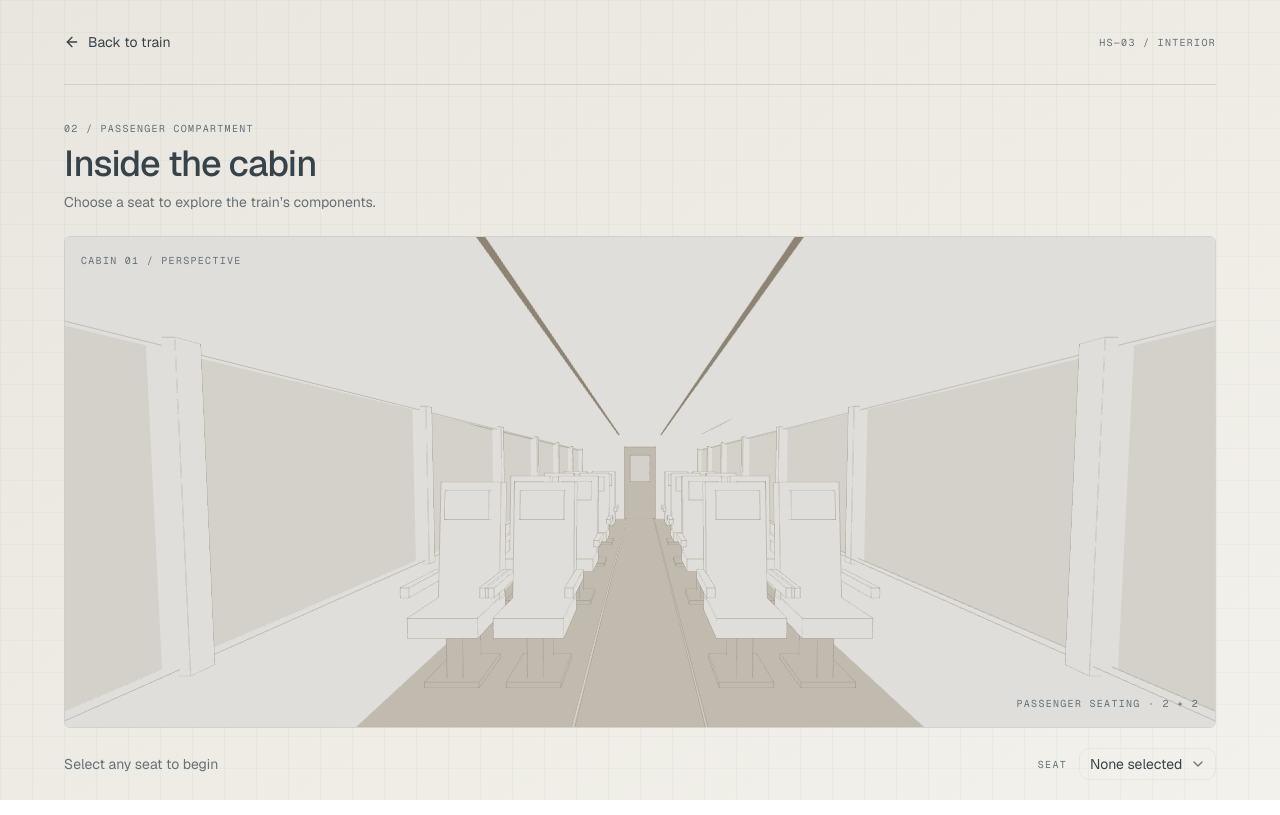
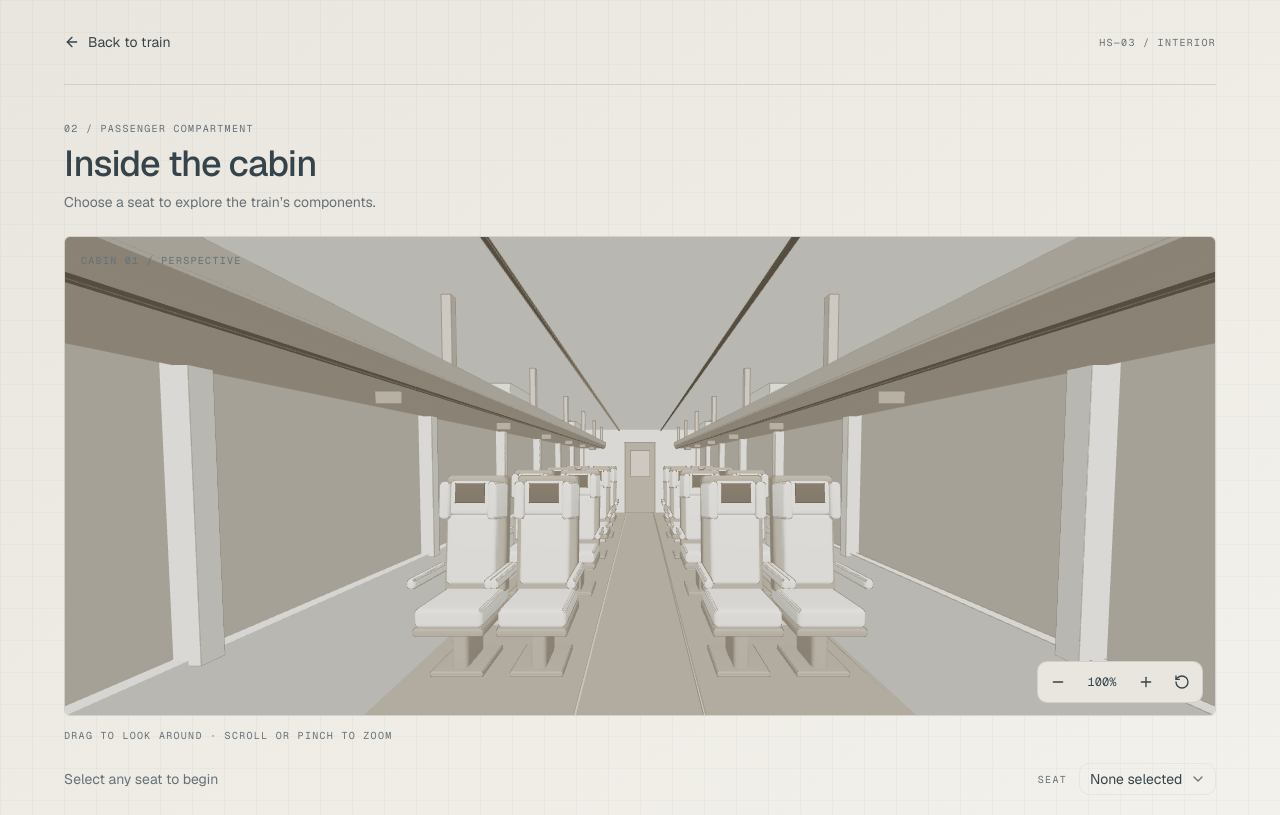
Before and after one commit to gustavbln/hackathon, a Next.js app: page /cabin in a window 1280 px wide. Built offline with nearby package versions, Linux system fonts and the light colour scheme.

Commit message:
feat: add panoramic cabin controls and ICE-inspired details

```diff
--- a/components/train/cabin-canvas.tsx
+++ b/components/train/cabin-canvas.tsx
@@ -1,23 +1,24 @@
 "use client";
 
-import { Canvas, useThree } from "@react-three/fiber";
-import { Edges, PerspectiveCamera, useCursor } from "@react-three/drei";
-import { useState, type ReactNode } from "react";
+import { Canvas } from "@react-three/fiber";
+import { Edges, RoundedBox, useCursor } from "@react-three/drei";
+import { useRef, useState, type ReactNode } from "react";
+import { CabinControls, type CabinView } from "./cabin-controls";
 import { CABIN_SEATS, type CabinSelection } from "./cabin-layout";
 import type { TrainPalette } from "./create-train";
 
 type Point = [number, number, number];
 
-function BlueprintBox({ size, position, palette, color = palette.surface, bright = false }: {
-  size: Point; position: Point; palette: TrainPalette; color?: string; bright?: boolean;
+function BlueprintBox({ size, position, palette, color = palette.surface, bright = false, rounded = false }: {
+  size: Point; position: Point; palette: TrainPalette; color?: string; bright?: boolean; rounded?: boolean;
 }) {
-  return (
-    <mesh position={position}>
-      <boxGeometry args={size} />
-      <meshBasicMaterial color={color} />
-      <Edges color={palette.line} transparent opacity={bright ? 1 : 0.38} raycast={() => null} />
-    </mesh>
-  );
+  const finish = <>
+      <meshStandardMaterial color={color} roughness={0.85} />
+      <Edges color={palette.line} transparent opacity={bright ? 1 : 0.65} raycast={() => null} />
+    </>;
+  return rounded
+    ? <RoundedBox args={size} radius={Math.min(0.035, Math.min(...size) / 3)} smoothness={2} position={position}>{finish}</RoundedBox>
+    : <mesh position={position}><boxGeometry args={size} />{finish}</mesh>;
 }
 
 function Seat({ id, position, palette, selectedSeatId, onSeatSelect }: {
@@ -27,23 +28,34 @@ function Seat({ id, position, palette, selectedSeatId, onSeatSelect }: {
   useCursor(hovered);
   const active = hovered || selectedSeatId === id;
   const color = active ? palette.glass : palette.surface;
-  const box = { palette, color, bright: active };
+  const box = { palette, color, bright: active, rounded: true };
 
   return (
     <group name={`seat-${id}`} position={position}
       onPointerOver={(event) => { event.stopPropagation(); setHovered(true); }}
       onPointerOut={() => setHovered(false)}
-      onClick={(event) => { event.stopPropagation(); onSeatSelect(id); }}>
+      onClick={(event) => { event.stopPropagation(); if (event.delta <= 5) onSeatSelect(id); }}>
       <BlueprintBox {...box} size={[0.49, 0.14, 0.59]} position={[0, 0.51, 0]} />
+      <BlueprintBox {...box} color={palette.mechanical} size={[0.51, 0.06, 0.6]} position={[0, 0.41, 0]} />
       <group rotation={[-0.09, 0, 0]} position={[0, 1.03, -0.25]}>
-        <BlueprintBox {...box} size={[0.49, 0.95, 0.13]} position={[0, 0, 0]} />
-        <BlueprintBox {...box} size={[0.35, 0.23, 0.08]} position={[0, 0.29, 0.1]} />
+        <BlueprintBox {...box} color={palette.mechanical} size={[0.51, 0.98, 0.14]} position={[0, 0, -0.03]} />
+        <BlueprintBox {...box} size={[0.4, 0.57, 0.12]} position={[0, -0.12, 0.07]} />
+        <BlueprintBox {...box} size={[0.35, 0.28, 0.14]} position={[0, 0.3, 0.08]} />
+        <BlueprintBox {...box} color={palette.line} size={[0.24, 0.16, 0.012]} position={[0, 0.34, 0.16]} />
+        {[-1, 1].map((side) => (
+          <group key={side} position={[side * 0.21, 0.28, 0.11]} rotation={[0, side * -0.25, 0]}>
+            <BlueprintBox {...box} size={[0.08, 0.3, 0.19]} position={[0, 0, 0]} />
+          </group>
+        ))}
+        <BlueprintBox {...box} size={[0.36, 0.32, 0.035]} position={[0, -0.15, -0.12]} />
+        <BlueprintBox {...box} color={palette.glass} size={[0.08, 0.025, 0.04]} position={[0, 0.04, -0.15]} />
       </group>
       {[-0.28, 0.28].map((x) => (
         <BlueprintBox key={x} {...box} size={[0.06, 0.07, 0.5]} position={[x, 0.75, 0.01]} />
       ))}
       <BlueprintBox {...box} color={palette.mechanical} size={[0.12, 0.44, 0.34]} position={[0, 0.23, -0.05]} />
       <BlueprintBox {...box} color={palette.mechanical} size={[0.4, 0.04, 0.45]} position={[0, 0.04, -0.05]} />
+      <BlueprintBox {...box} color={palette.glass} size={[0.32, 0.035, 0.12]} position={[0, 0.2, -0.43]} />
     </group>
   );
 }
@@ -56,6 +68,8 @@ function CabinShell({ palette }: { palette: TrainPalette }) {
       <BlueprintBox {...box} color={palette.mechanical} size={[3.8, 0.1, 13]} position={[0, -0.06, -1.5]} />
       <BlueprintBox {...box} size={[3.8, 0.1, 13]} position={[0, 2.65, -1.5]} />
       <BlueprintBox {...box} size={[3.8, 2.7, 0.1]} position={[0, 1.3, -8]} />
+      <BlueprintBox {...box} size={[3.8, 2.7, 0.1]} position={[0, 1.3, 5]} />
+      <BlueprintBox {...box} color={palette.mechanical} size={[0.95, 2.2, 0.04]} position={[0, 1.1, 4.93]} />
       <BlueprintBox {...box} color={palette.mechanical} size={[0.95, 2.2, 0.04]} position={[0, 1.1, -7.93]} />
       <BlueprintBox {...box} color={palette.glass} size={[0.6, 0.8, 0.04]} position={[0, 1.55, -7.89]} />
       {[-1, 1].map((side) => (
@@ -68,19 +82,29 @@ function CabinShell({ palette }: { palette: TrainPalette }) {
           ))}
           <BlueprintBox {...box} color={palette.line} size={[0.025, 0.015, 12.8]} position={[side * 0.65, 2.58, -1.5]} />
           <BlueprintBox {...box} color={palette.glass} size={[0.015, 0.008, 12.8]} position={[side * 0.42, 0, -1.5]} />
+          <BlueprintBox {...box} color={palette.mechanical} size={[0.75, 0.065, 11.8]} position={[side * 1.43, 2.05, -1.5]} />
+          <BlueprintBox {...box} color={palette.glass} size={[0.05, 0.09, 11.8]} position={[side * 1.06, 2.13, -1.5]} />
+          <BlueprintBox {...box} color={palette.line} size={[0.025, 0.012, 11.7]} position={[side * 1.1, 2, -1.5]} />
+          {[-6.7, -4.9, -3.1, -1.3, 0.5, 2.3, 4.1].map((z) => (
+            <group key={z}>
+              <BlueprintBox {...box} color={palette.glass} size={[0.055, 0.5, 0.055]} position={[side * 1.09, 2.33, z]} />
+              <BlueprintBox {...box} color={palette.mechanical} size={[0.14, 0.07, 0.3]} position={[side * 1.35, 1.99, z]} />
+            </group>
+          ))}
+          {[0.6, -3].map((z) => (
+            <group key={z}>
+              <BlueprintBox {...box} size={[0.48, 0.27, 0.64]} position={[side * 1.43, 2.22, z]} />
+              <BlueprintBox {...box} color={palette.glass} size={[0.23, 0.035, 0.08]} position={[side * 1.43, 2.38, z]} />
+            </group>
+          ))}
         </group>
       ))}
     </group>
   );
 }
 
-function CabinCamera() {
-  const { width, height } = useThree((state) => state.size);
-  return <PerspectiveCamera makeDefault position={[0, 1.65, 4.6]} fov={width < height ? 80 : 62} near={0.05} far={40}
-    onUpdate={(camera) => { camera.lookAt(0, 1.25, -5); camera.updateProjectionMatrix(); }} />;
-}
-
-export default function CabinCanvas({ fallback, ...selection }: CabinSelection & { fallback: ReactNode }) {
+export default function CabinCanvas({ fallback, zoom, setZoom, resetView, ...selection }: CabinSelection & CabinView & { fallback: ReactNode }) {
+  const dragged = useRef(false);
   const [palette] = useState<TrainPalette>(() => {
     const style = getComputedStyle(document.documentElement);
     const token = (name: string) => style.getPropertyValue(`--train-${name}`).trim();
@@ -88,12 +112,13 @@ export default function CabinCanvas({ fallback, ...selection }: CabinSelection &
   });
 
   return (
-    <Canvas dpr={[1, 1.5]} frameloop="demand" gl={{ antialias: true, alpha: true, powerPreference: "low-power" }}
-      fallback={fallback} style={{ touchAction: "pan-y" }} aria-label="Inside the blueprint train cabin. Click a seat to select it."
-      onPointerMissed={() => selection.onSeatSelect(null)}>
-      <CabinCamera />
+    <Canvas camera={{ position: [0, 1.65, 4.6], near: 0.05, far: 40 }} dpr={[1, 1.5]} frameloop="demand" gl={{ antialias: true, alpha: true, powerPreference: "low-power" }}
+      fallback={fallback} style={{ touchAction: "none" }} aria-label="Inside the blueprint train cabin. Click a seat to select it.">
+      <CabinControls zoom={zoom} setZoom={setZoom} resetView={resetView} dragged={dragged} />
+      <ambientLight intensity={1.4} />
+      <directionalLight position={[0, 2.5, 3]} intensity={1.6} />
       <CabinShell palette={palette} />
-      {CABIN_SEATS.map((seat) => <Seat key={seat.id} {...seat} {...selection} palette={palette} />)}
+      {CABIN_SEATS.map((seat) => <Seat key={seat.id} {...seat} {...selection} onSeatSelect={(id) => { if (!dragged.current) selection.onSeatSelect(id); }} palette={palette} />)}
     </Canvas>
   );
 }
--- /dev/null
+++ b/components/train/cabin-controls.tsx
@@ -0,0 +1,109 @@
+"use client";
+
+import { useEffect, useRef, type Dispatch, type SetStateAction, type RefObject } from "react";
+import { useThree } from "@react-three/fiber";
+import { MathUtils, PerspectiveCamera } from "three";
+
+export type CabinView = {
+  zoom: number;
+  setZoom: Dispatch<SetStateAction<number>>;
+  resetView: number;
+};
+
+export const clampZoom = (zoom: number) => MathUtils.clamp(zoom, 0.85, 2.2);
+
+export function CabinControls({ zoom, setZoom, resetView, dragged }: CabinView & { dragged: RefObject<boolean> }) {
+  const { camera, gl, invalidate, size, get } = useThree();
+  const angles = useRef({ yaw: 0, pitch: -0.04 });
+
+  useEffect(() => {
+    const perspective = get().camera;
+    if (!(perspective instanceof PerspectiveCamera)) return;
+    perspective.fov = MathUtils.clamp((size.width < size.height ? 80 : 62) / zoom, 28, 90);
+    perspective.updateProjectionMatrix();
+    invalidate();
+  }, [get, size.width, size.height, zoom, invalidate]);
+
+  useEffect(() => {
+    angles.current = { yaw: 0, pitch: -0.04 };
+    camera.rotation.set(-0.04, 0, 0, "YXZ");
+    invalidate();
+  }, [camera, resetView, invalidate]);
+
+  useEffect(() => {
+    const canvas = gl.domElement;
+    const pointers = new Map<number, { x: number; y: number }>();
+    let origin = { x: 0, y: 0 };
+    const distance = () => {
+      const [a, b] = [...pointers.values()];
+      return a && b ? Math.hypot(a.x - b.x, a.y - b.y) : 0;
+    };
+    const rotate = (dx: number, dy: number) => {
+      angles.current.yaw += dx * 0.003;
+      angles.current.pitch = MathUtils.clamp(angles.current.pitch + dy * 0.003, -0.95, 0.95);
+      camera.rotation.set(angles.current.pitch, angles.current.yaw, 0, "YXZ");
+      invalidate();
+    };
+    const down = (event: PointerEvent) => {
+      if (event.button !== 0) return;
+      if (!pointers.size) {
+        dragged.current = false;
+        origin = { x: event.clientX, y: event.clientY };
+      } else dragged.current = true;
+      pointers.set(event.pointerId, { x: event.clientX, y: event.clientY });
+      canvas.setPointerCapture(event.pointerId);
+      canvas.focus({ preventScroll: true });
+    };
+    const move = (event: PointerEvent) => {
+      const previous = pointers.get(event.pointerId);
+      if (!previous) return;
+      const before = distance();
+      pointers.set(event.pointerId, { x: event.clientX, y: event.clientY });
+      if (pointers.size === 2) {
+        const after = distance();
+        if (before > 0 && after > 0) setZoom((value) => clampZoom(value * after / before));
+      } else {
+        if (Math.hypot(event.clientX - origin.x, event.clientY - origin.y) > 5) dragged.current = true;
+        if (dragged.current) rotate(event.clientX - previous.x, event.clientY - previous.y);
+      }
+    };
+    const up = (event: PointerEvent) => {
+      pointers.delete(event.pointerId);
+      if (canvas.hasPointerCapture(event.pointerId)) canvas.releasePointerCapture(event.pointerId);
+    };
+    const cancel = (event: PointerEvent) => { dragged.current = true; up(event); };
+    const wheel = (event: WheelEvent) => {
+      event.preventDefault();
+      const delta = event.deltaY * (event.deltaMode === 1 ? 16 : event.deltaMode === 2 ? size.height : 1);
+      setZoom((value) => clampZoom(value * Math.exp(-MathUtils.clamp(delta, -200, 200) * 0.002)));
+    };
+    const key = (event: KeyboardEvent) => {
+      const steps: Record<string, [number, number]> = { ArrowLeft: [25, 0], ArrowRight: [-25, 0], ArrowUp: [0, 25], ArrowDown: [0, -25] };
+      if (steps[event.key]) { event.preventDefault(); rotate(...steps[event.key]); }
+      if (event.key === "+" || event.key === "=" || event.key === "-") {
+        event.preventDefault();
+        setZoom((value) => clampZoom(value + (event.key === "-" ? -0.15 : 0.15)));
+      }
+    };
+    canvas.setAttribute("tabindex", "0");
+    canvas.setAttribute("aria-label", "Cabin panorama. Drag or use arrow keys to look around. Scroll, pinch, or use plus and minus to zoom.");
+    canvas.addEventListener("pointerdown", down);
+    canvas.addEventListener("pointermove", move);
+    canvas.addEventListener("pointerup", up);
+    canvas.addEventListener("pointercancel", cancel);
+    canvas.addEventListener("lostpointercapture", up);
+    canvas.addEventListener("wheel", wheel, { passive: false });
+    canvas.addEventListener("keydown", key);
+    return () => {
+      canvas.removeEventListener("pointerdown", down);
+      canvas.removeEventListener("pointermove", move);
+      canvas.removeEventListener("pointerup", up);
+      canvas.removeEventListener("pointercancel", cancel);
+      canvas.removeEventListener("lostpointercapture", up);
+      canvas.removeEventListener("wheel", wheel);
+      canvas.removeEventListener("keydown", key);
+    };
+  }, [camera, gl, invalidate, setZoom, dragged, size.height]);
+
+  return null;
+}
--- a/components/train/cabin-scene.tsx
+++ b/components/train/cabin-scene.tsx
@@ -4,6 +4,8 @@ import dynamic from "next/dynamic";
 import { Component, useState, type ReactNode } from "react";
 import { NativeSelect, NativeSelectOption } from "@/components/ui/native-select";
 import { CABIN_SEATS } from "./cabin-layout";
+import { Button } from "@/components/ui/button";
+import { Minus, Plus, RotateCcw } from "lucide-react";
 
 function CabinFallback({ loading = false }: { loading?: boolean }) {
   return (
@@ -28,18 +30,26 @@ class CabinBoundary extends Component<{ children: ReactNode }, { failed: boolean
 
 export function CabinScene() {
   const [selectedSeatId, setSelectedSeatId] = useState<string | null>(null);
+  const [zoom, setZoom] = useState(1);
+  const [resetView, setResetView] = useState(0);
 
   return (
     <section className="mt-6 flex flex-1 flex-col" aria-label="Interactive blueprint cabin">
       <div className="relative min-h-[420px] flex-1 overflow-hidden rounded-sm border border-[var(--blueprint-rule)] sm:min-h-[480px]">
         <div className="absolute inset-0">
           <CabinBoundary>
-            <CabinCanvas selectedSeatId={selectedSeatId} onSeatSelect={setSelectedSeatId} fallback={<CabinFallback />} />
+            <CabinCanvas selectedSeatId={selectedSeatId} onSeatSelect={setSelectedSeatId} zoom={zoom} setZoom={setZoom} resetView={resetView} fallback={<CabinFallback />} />
           </CabinBoundary>
         </div>
         <span className="blueprint-label pointer-events-none absolute top-4 left-4">Cabin 01 / Perspective</span>
-        <span className="blueprint-label pointer-events-none absolute right-4 bottom-4">Passenger seating · 2 + 2</span>
+        <div className="absolute right-3 bottom-3 flex items-center gap-1 rounded-lg border border-[var(--blueprint-rule)] bg-[var(--blueprint-paper-deep)] p-1">
+          <Button variant="ghost" size="icon" aria-label="Zoom out" disabled={zoom <= 0.85} onClick={() => setZoom((value) => Math.max(0.85, value - 0.2))}><Minus /></Button>
+          <span className="w-12 text-center font-mono text-xs" aria-live="polite">{Math.round(zoom * 100)}%</span>
+          <Button variant="ghost" size="icon" aria-label="Zoom in" disabled={zoom >= 2.2} onClick={() => setZoom((value) => Math.min(2.2, value + 0.2))}><Plus /></Button>
+          <Button variant="ghost" size="icon" aria-label="Reset view" onClick={() => { setZoom(1); setResetView((value) => value + 1); }}><RotateCcw /></Button>
+        </div>
       </div>
+      <p className="blueprint-label mt-3">Drag to look around · Scroll or pinch to zoom</p>
       <footer className="flex flex-wrap items-center justify-between gap-4 py-5">
         <p className="text-sm text-[var(--blueprint-muted)]" role="status" aria-live="polite">
           {selectedSeatId ? `Seat ${selectedSeatId} selected` : "Select any seat to begin"}
```
Also changed, not shown: 1 other file (tests, documents, lock files or other folders).
